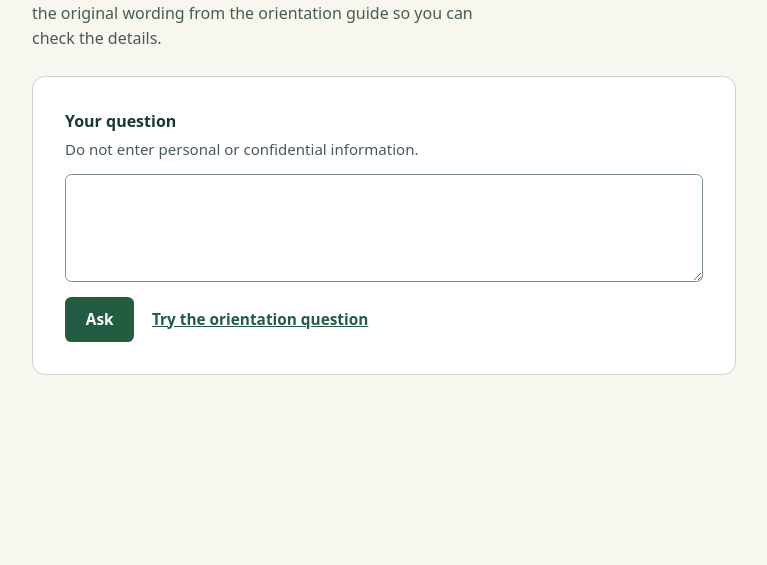
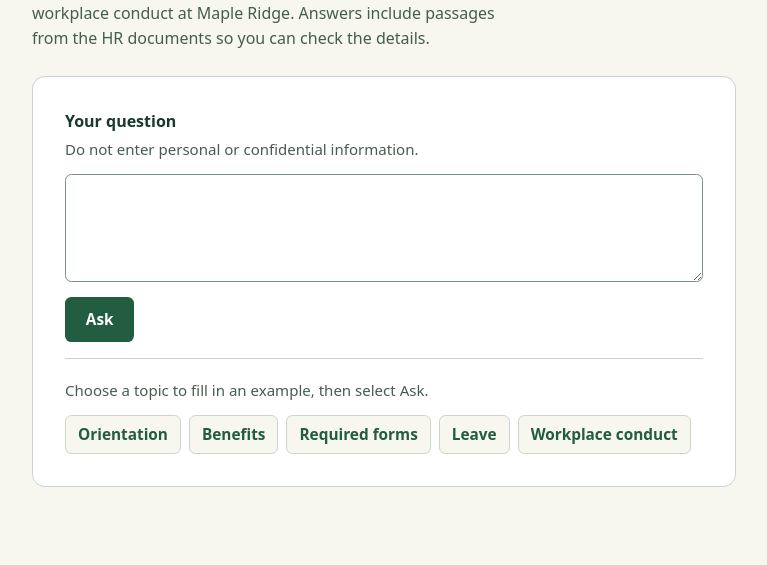
Before and after one commit to Saucekye/onboarding-assistant, a plain HTML site: page static/index.html in a window 1280 px wide. Shown: the part 235-800 px from the top of the page, without its empty margins (256-1023 px from the left). Drawn offline with Linux system fonts and the light colour scheme.

Commit message:
Update interface examples for all five HR documents

```diff
--- a/static/app.js
+++ b/static/app.js
@@ -5,7 +5,8 @@ const REQUEST_TIMEOUT_MS = 20000;
 const questionForm = document.querySelector("#question-form");
 const questionInput = document.querySelector("#question");
 const askButton = document.querySelector("#ask");
-const exampleButton = document.querySelector("#example");
+const examplesContainer = document.querySelector("#examples");
+const exampleButtons = document.querySelectorAll(".example-question");
 const fieldError = document.querySelector("#field-error");
 const statusLine = document.querySelector("#status");
 const resultSection = document.querySelector("#result");
@@ -81,11 +82,13 @@ function clearFieldError() {
 }
 
 questionInput.addEventListener("input", clearFieldError);
-exampleButton.addEventListener("click", () => {
-  questionInput.value = "Where and when is new-hire orientation?";
-  clearFieldError();
-  questionInput.focus();
-});
+for (const exampleButton of exampleButtons) {
+  exampleButton.addEventListener("click", () => {
+    questionInput.value = exampleButton.dataset.question;
+    clearFieldError();
+    questionInput.focus();
+  });
+}
 
 questionForm.addEventListener("submit", async event => {
   event.preventDefault();
@@ -100,9 +103,9 @@ questionForm.addEventListener("submit", async event => {
   }
 
   askButton.disabled = true;
-  exampleButton.disabled = true;
+  for (const exampleButton of exampleButtons) exampleButton.disabled = true;
   questionInput.readOnly = true;
-  statusLine.textContent = "Checking the orientation guide…";
+  statusLine.textContent = "Checking the HR documents…";
   const controller = new AbortController();
   // Allow network travel around the server's shared 15-second deadline.
   const requestTimer = setTimeout(() => controller.abort(), REQUEST_TIMEOUT_MS);
@@ -126,11 +129,11 @@ questionForm.addEventListener("submit", async event => {
   } finally {
     clearTimeout(requestTimer);
     askButton.disabled = false;
-    exampleButton.disabled = false;
+    for (const exampleButton of exampleButtons) exampleButton.disabled = false;
     questionInput.readOnly = false;
     statusLine.textContent = "";
   }
 });
 
 askButton.disabled = false;
-exampleButton.hidden = false;
+examplesContainer.hidden = false;
--- a/static/index.html
+++ b/static/index.html
@@ -29,7 +29,11 @@
     #ask { background: var(--green); color: #fff; border: 0; border-radius: .4rem; padding: .75rem 1.3rem; }
     #ask:disabled { cursor: wait; opacity: .65; }
     .actions { display: flex; flex-wrap: wrap; align-items: center; gap: .6rem 1.1rem; margin-top: .9rem; }
-    #example { padding: .5rem 0; border: 0; background: transparent; color: var(--green); text-decoration: underline; }
+    .examples { border-top: 1px solid var(--line); margin-top: 1rem; padding-top: 1rem; }
+    .example-list { display: flex; flex-wrap: wrap; gap: .5rem; }
+    .example-question { padding: .5rem .75rem; border: 1px solid var(--line); border-radius: .4rem;
+      background: #f7f6ef; color: var(--green); }
+    .example-question:disabled { cursor: wait; opacity: .65; }
     .status { margin: .6rem 0 0; }
     .status:empty, [hidden] { display: none; }
     #field-error { color: #8f2821; margin: .45rem 0 0; }
@@ -46,7 +50,7 @@
   <main>
     <p class="eyebrow">Employee resources</p>
     <h1>Onboarding Assistant</h1>
-    <p class="intro">Ask about starting work at Maple Ridge. Each answer includes the original wording from the orientation guide so you can check the details.</p>
+    <p class="intro">Ask about orientation, benefits, required forms, leave, or workplace conduct at Maple Ridge. Answers include passages from the HR documents so you can check the details.</p>
     <form id="question-form" class="card">
       <label for="question">Your question</label>
       <p id="privacy" class="hint">Do not enter personal or confidential information.</p>
@@ -54,9 +58,18 @@
       <p id="field-error" role="alert" hidden></p>
       <div class="actions">
         <button id="ask" type="submit" disabled>Ask</button>
-        <button id="example" type="button" hidden>Try the orientation question</button>
       </div>
       <p id="status" class="status" role="status"></p>
+      <div id="examples" class="examples" role="group" aria-labelledby="examples-label" hidden>
+        <p id="examples-label" class="hint">Choose a topic to fill in an example, then select Ask.</p>
+        <div class="example-list">
+          <button id="example" class="example-question" type="button" data-question="What room is orientation in?">Orientation</button>
+          <button class="example-question" type="button" data-question="What does the dental plan cover?">Benefits</button>
+          <button class="example-question" type="button" data-question="When must I complete Form I-9?">Required forms</button>
+          <button class="example-question" type="button" data-question="How do I request paid time off?">Leave</button>
+          <button class="example-question" type="button" data-question="What is the dress code?">Workplace conduct</button>
+        </div>
+      </div>
       <noscript><p>Enable JavaScript to send a question.</p></noscript>
     </form>
     <section id="result" class="card" aria-labelledby="result-heading" hidden>
```
Also changed, not shown: 1 other file.
